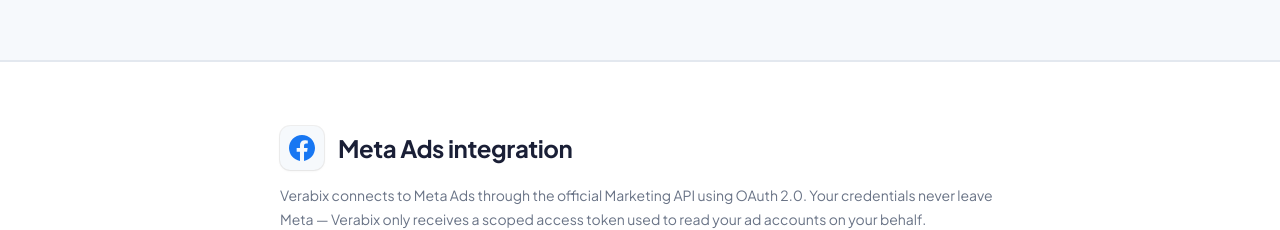
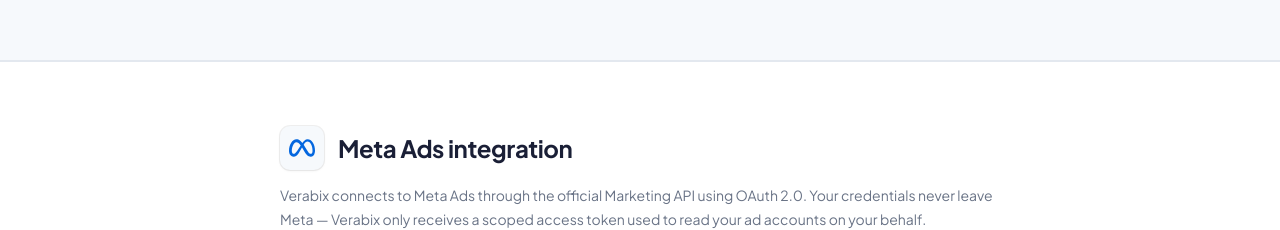
Before and after one commit to SebastianJuelHemmersam/verabix-landing, a Next.js app: page / in a window 1280 px wide. Shown: the part 5000-5230 px from the top of the page. Built offline with nearby package versions, Linux system fonts and the light colour scheme.

Commit message:
Use siMeta SVG inline for Meta Ads logo in integration section

```diff
--- a/src/app/page.tsx
+++ b/src/app/page.tsx
@@ -488,8 +488,8 @@
   meta_ads: {
     name: 'Meta Ads',
     icon: (
-      <svg role="img" viewBox="0 0 24 24" width="26" height="26" fill="#1877F2" xmlns="http://www.w3.org/2000/svg">
-        <path d="M24 12.073c0-6.627-5.373-12-12-12s-12 5.373-12 12c0 5.99 4.388 10.954 10.125 11.854v-8.385H7.078v-3.47h3.047V9.43c0-3.007 1.792-4.669 4.533-4.669 1.312 0 2.686.235 2.686.235v2.953H15.83c-1.491 0-1.956.925-1.956 1.874v2.25h3.328l-.532 3.47h-2.796v8.385C19.612 23.027 24 18.062 24 12.073z"/>
+      <svg role="img" viewBox="0 0 24 24" width="26" height="26" fill="#0467DF">
+        <path d="M6.915 4.03c-1.968 0-3.683 1.28-4.871 3.113C.704 9.208 0 11.883 0 14.449c0 .706.07 1.369.21 1.973a6.624 6.624 0 0 0 .265.86 5.297 5.297 0 0 0 .371.761c.696 1.159 1.818 1.927 3.593 1.927 1.497 0 2.633-.671 3.965-2.444.76-1.012 1.144-1.626 2.663-4.32l.756-1.339.186-.325c.061.1.121.196.183.3l2.152 3.595c.724 1.21 1.665 2.556 2.47 3.314 1.046.987 1.992 1.22 3.06 1.22 1.075 0 1.876-.355 2.455-.843a3.743 3.743 0 0 0 .81-.973c.542-.939.861-2.127.861-3.745 0-2.72-.681-5.357-2.084-7.45-1.282-1.912-2.957-2.93-4.716-2.93-1.047 0-2.088.467-3.053 1.308-.652.57-1.257 1.29-1.82 2.05-.69-.875-1.335-1.547-1.958-2.056-1.182-.966-2.315-1.303-3.454-1.303zm10.16 2.053c1.147 0 2.188.758 2.992 1.999 1.132 1.748 1.647 4.195 1.647 6.4 0 1.548-.368 2.9-1.839 2.9-.58 0-1.027-.23-1.664-1.004-.496-.601-1.343-1.878-2.832-4.358l-.617-1.028a44.908 44.908 0 0 0-1.255-1.98c.07-.109.141-.224.211-.327 1.12-1.667 2.118-2.602 3.358-2.602zm-10.201.553c1.265 0 2.058.791 2.675 1.446.307.327.737.871 1.234 1.579l-1.02 1.566c-.757 1.163-1.882 3.017-2.837 4.338-1.191 1.649-1.81 1.817-2.486 1.817-.524 0-1.038-.237-1.383-.794-.263-.426-.464-1.13-.464-2.046 0-2.221.63-4.535 1.66-6.088.454-.687.964-1.226 1.533-1.533a2.264 2.264 0 0 1 1.088-.285z" />
       </svg>
     ),
     description: 'Verabix connects to Meta Ads through the official Marketing API using OAuth 2.0. Your credentials never leave Meta — Verabix only receives a scoped access token used to read your ad accounts on your behalf.',
```
